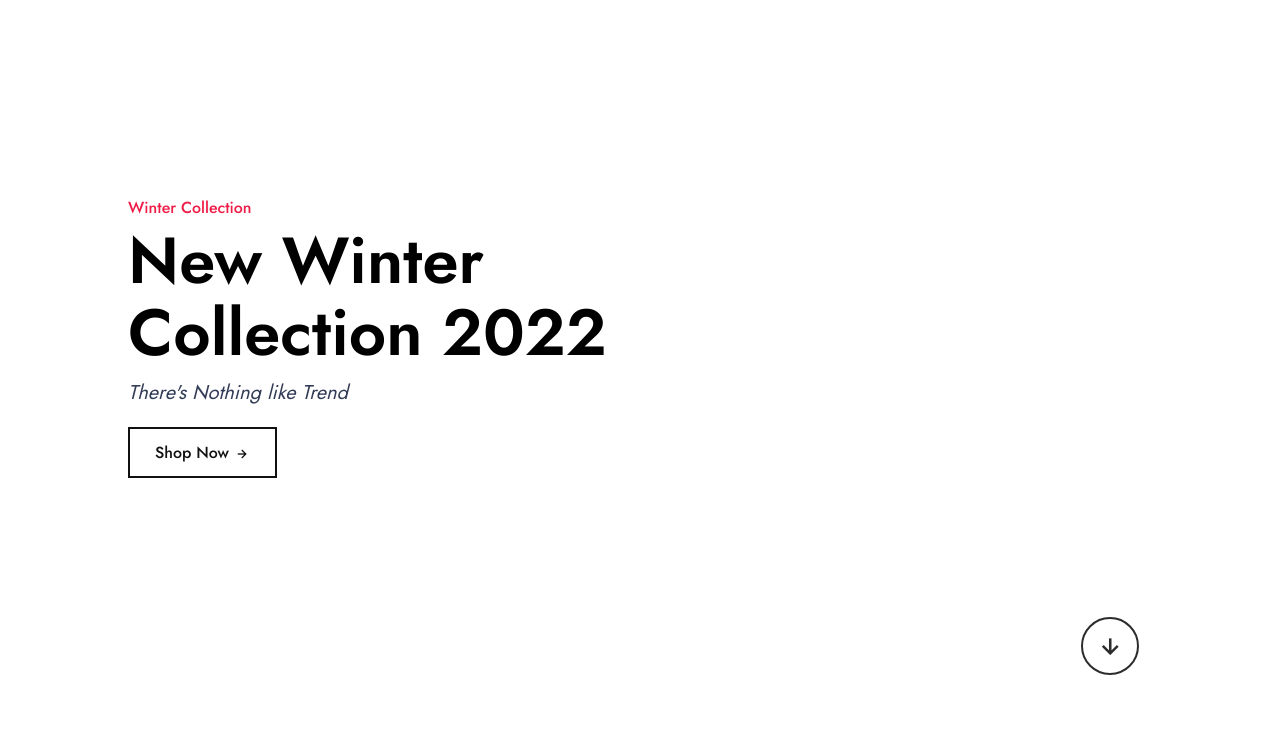
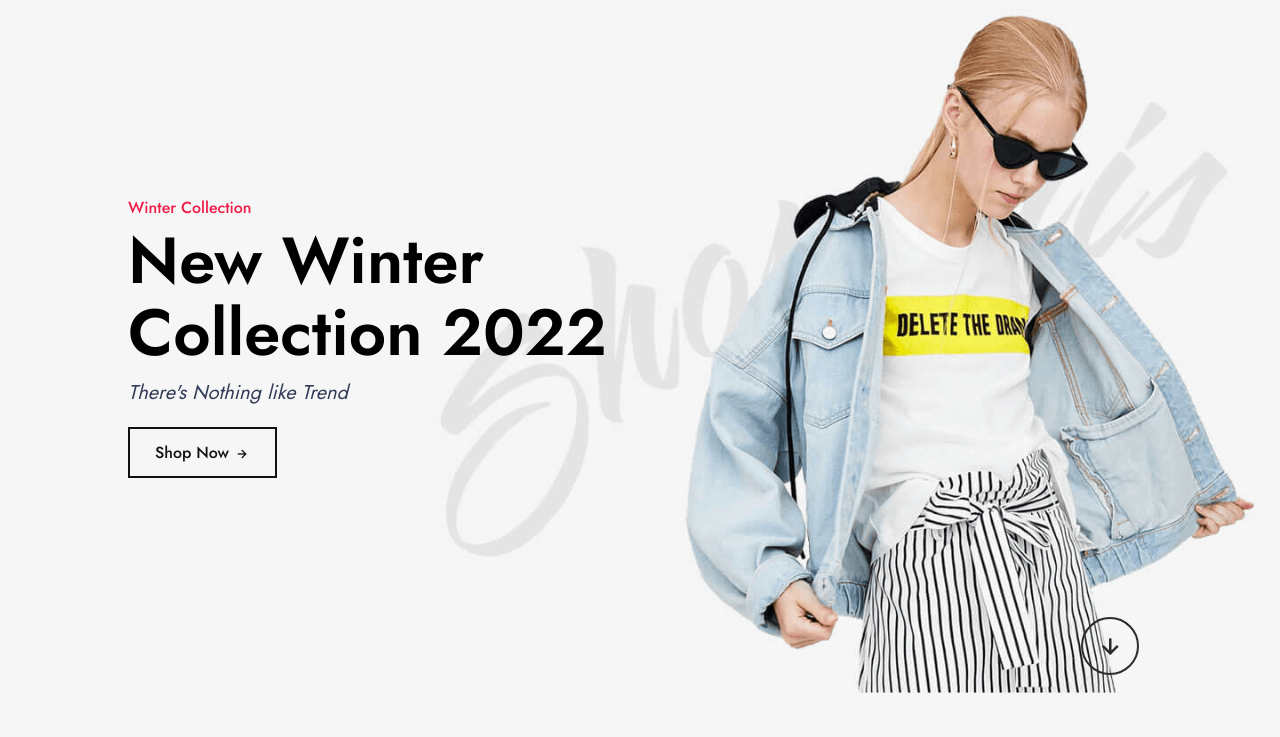
Before and after one commit to fardeenjoad/ecommerce, a plain HTML site: page index.html in a window 1280 px wide. Shown: the part 63-800 px from the top of the page. Drawn offline with nearby package versions, Linux system fonts and the light colour scheme; a script that the page names is missing.

Commit message:
Update style.css

```diff
--- a/style.css
+++ b/style.css
@@ -63,7 +63,7 @@ section{
 .main-home{
     width: 100%;
     height: 100vh;
-    background-image: url(./image/banner-3.png);
+    background-image: url(./images/banner-3.png);
     background-position: center;
     background-size: cover;
     display: grid;
```
